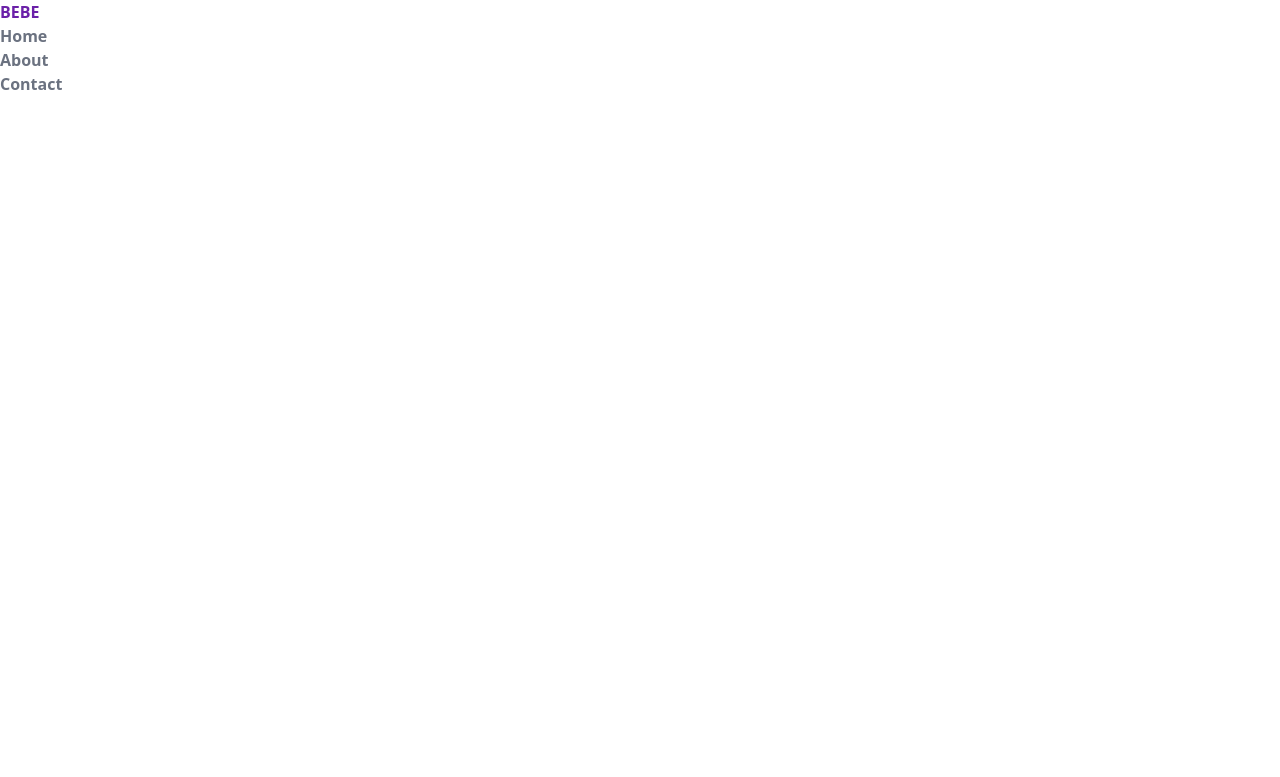
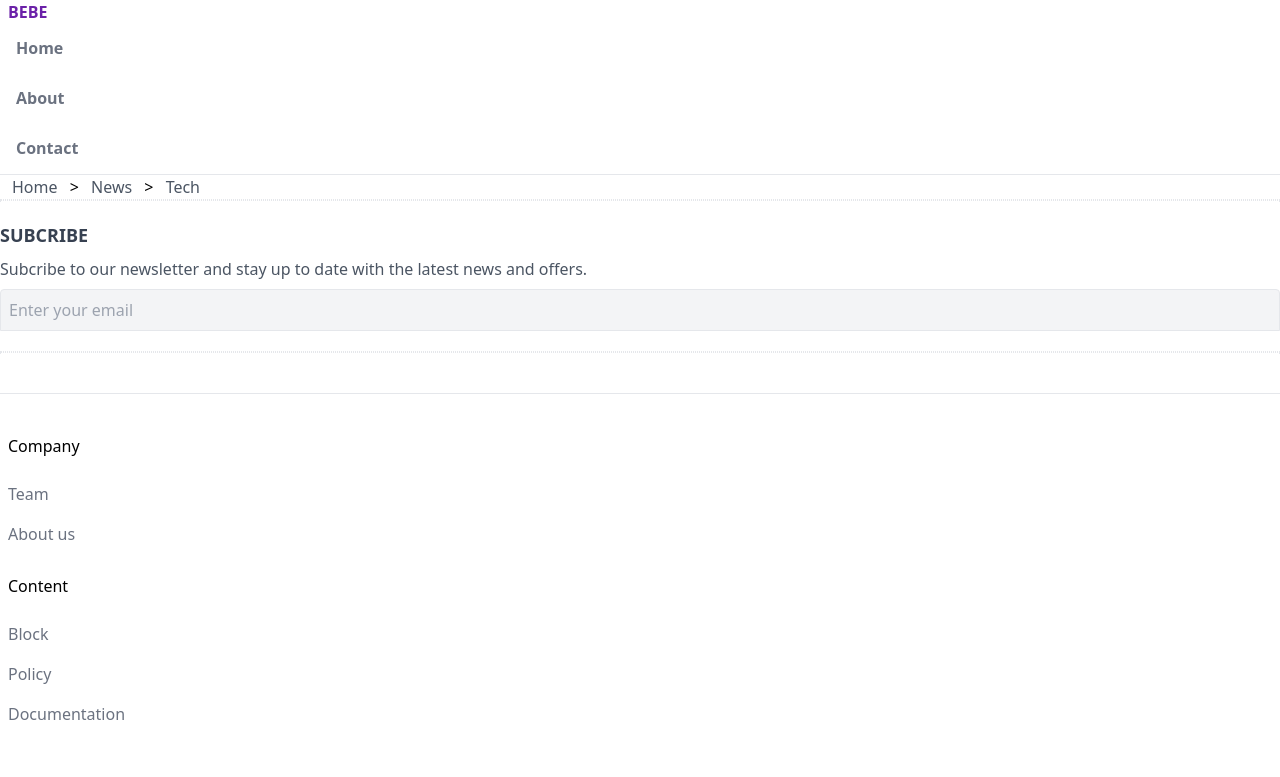
Before and after one commit to dmytrotsymbal/tailwind-news, a website: page index.html in a window 1280 px wide. Drawn offline with Linux system fonts and the light colour scheme.

Commit message:
input in main

```diff
--- a/index.html
+++ b/index.html
@@ -6,18 +6,124 @@
     <link rel="stylesheet" href="public/styles.css" />
     <title>Tailwind News</title>
   </head>
+
   <body>
-    <header>
+    <!-- header -->
+    <header class="px-2 border-b">
       <a class="uppercase font-bold text-purple-800" href="#">bebe</a>
       <nav>
         <ul class="text-gray-500 font-semibold">
-          <li><a href="#">Home</a></li>
-          <li><a href="#">About</a></li>
-          <li><a href="#">Contact</a></li>
+          <li>
+            <a
+              class="inline-block py-3 px-2 border-b-2 border-transparent hover:text-purple-800 hover:border-purple-800"
+              href="#"
+              >Home</a
+            >
+          </li>
+          <li>
+            <a
+              class="inline-block py-3 px-2 border-b-2 border-transparent hover:text-purple-800 hover:border-purple-800"
+              href="#"
+              >About</a
+            >
+          </li>
+          <li>
+            <a
+              class="inline-block py-3 px-2 border-b-2 border-transparent hover:text-purple-800 hover:border-purple-800"
+              href="#"
+              >Contact</a
+            >
+          </li>
         </ul>
       </nav>
     </header>
-    <main></main>
-    <footer></footer>
+
+    <main>
+      <!-- breadcrumbs -->
+      <div>
+        <div class="mx-3 overflow-y-auto whitespace-nowrap">
+          <a class="text-gray-600 hover:text-gray-900" href="#">Home</a>
+          <span class="mx-2 text-grey-500">&gt;</span>
+          <a class="text-gray-600 hover:text-gray-900" href="#">News</a>
+          <span class="mx-2 text-grey-500">&gt;</span>
+          <a class="text-gray-600 hover:text-gray-900" href="#">Tech</a>
+        </div>
+      </div>
+
+      <!-- divider -->
+      <div class="border border-dotted"></div>
+
+      <!-- subcribe -->
+      <div class="my-5">
+        <h5 class="font-bold uppercase text-lg text-gray-700 mb-2">Subcribe</h5>
+
+        <p class="text-gray-600 mb-2">
+          Subcribe to our newsletter and stay up to date with the latest news
+          and offers.
+        </p>
+
+        <input
+          class="text-gray-700 bg-gray-100 p-2 w-full border rounded-t hover:border-gray-600"
+          placeholder="Enter your email"
+          type="email"
+        />
+      </div>
+
+      <!-- divider -->
+      <div class="border border-dotted"></div>
+    </main>
+
+    <!-- footer -->
+    <footer class="border-t mt-10 py-10 px-2">
+      <div>
+        <div class="mb-5">
+          <h6 class="text-gray-607 mb-4">Company</h6>
+          <ul>
+            <li>
+              <a
+                class="inline-block text-gray-500 py-2 hover:underline decoration-gray-700 underline-offset-2"
+                href="#"
+                >Team</a
+              >
+            </li>
+            <li>
+              <a
+                class="inline-block text-gray-500 py-2 hover:underline decoration-gray-700 underline-offset-2"
+                href="#"
+                >About us</a
+              >
+            </li>
+          </ul>
+        </div>
+
+        <div>
+          <h6 class="text-gray-607 mb-4">Content</h6>
+          <ul>
+            <li>
+              <a
+                class="inline-block text-gray-500 py-2 hover:underline decoration-gray-700 underline-offset-2"
+                href="#"
+                >Block</a
+              >
+            </li>
+            <li>
+              <a
+                class="inline-block text-gray-500 py-2 hover:underline decoration-gray-700 underline-offset-2"
+                href="#"
+                >Policy</a
+              >
+            </li>
+
+            <li>
+              <a
+                class="inline-block text-gray-500 py-2 hover:underline decoration-gray-700 underline-offset-2"
+                href="#"
+                >Documentation</a
+              >
+            </li>
+          </ul>
+        </div>
+      </div>
+    </footer>
   </body>
 </html>
```
Also changed, not shown: public/styles.css.
